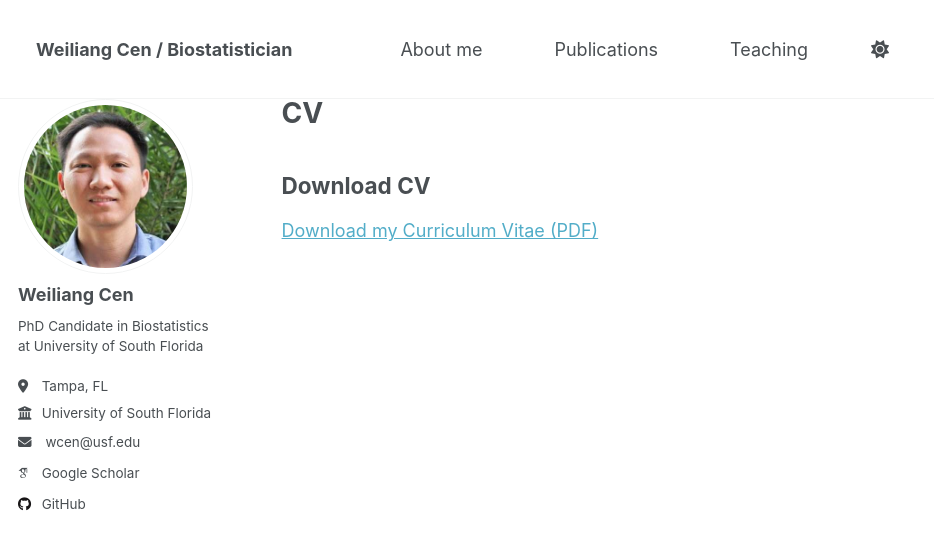
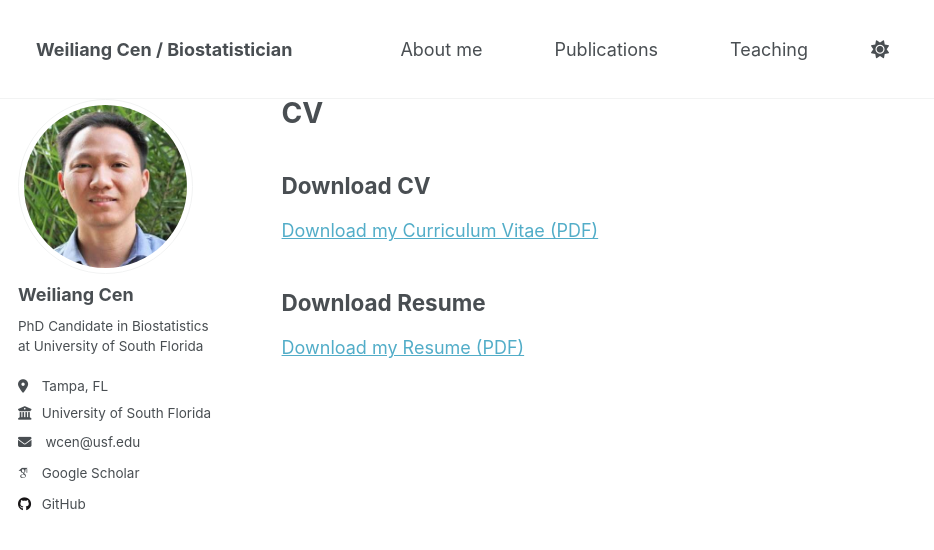
Before and after one commit to w-cen/w-cen.github.io, a Jekyll site: the page built from _pages/cv.md, in a window 1280 px wide. Shown: the top 550 px of the page, without its empty margins (0-934 px from the left). Built offline with Jekyll 4.4.1, drawn with Linux system fonts in a browser that asks for light colours; some web fonts are replaced.

Commit message:
Update cv.md

```diff
--- a/_pages/cv.md
+++ b/_pages/cv.md
@@ -10,3 +10,6 @@ redirect_from:
 ## Download CV
 
 [Download my Curriculum Vitae (PDF)](/files/CV Weiliang Cen.pdf)
+
+## Download Resume
+[Download my Resume (PDF)](/files/Weiliang Cen.pdf)
```
